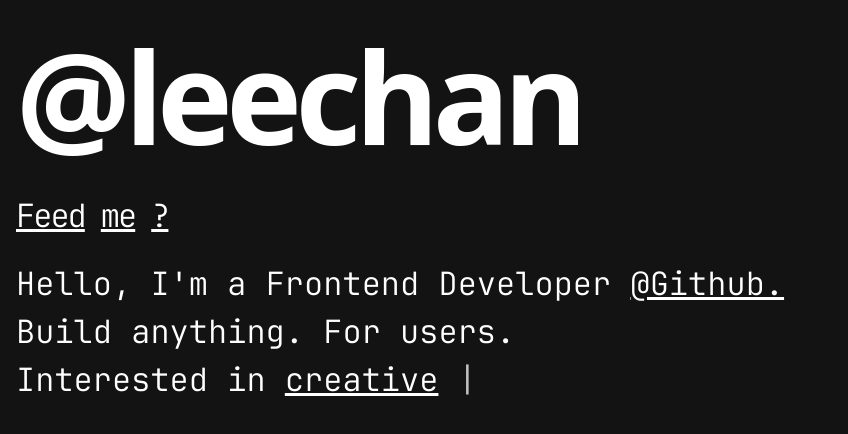
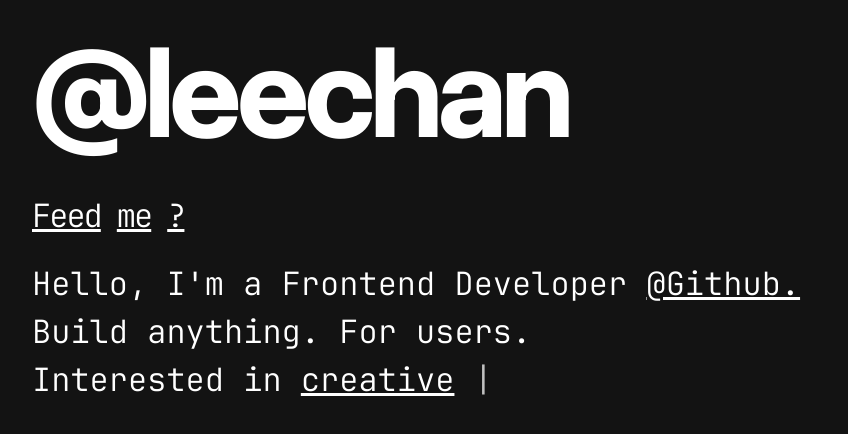
Before and after one commit to dlcks0601/chan-blog, a Next.js app: page / in a window 1280 px wide. Shown: the top 434 px of the page, without its empty margins (0-848 px from the left). Built offline with nearby package versions, Linux system fonts and the light colour scheme.

Commit message:
feat: 폰트 Overused Grotesk 추가 및 글로벌 테마 정리

```diff
--- a/app/layout.tsx
+++ b/app/layout.tsx
@@ -9,7 +9,7 @@ export { metadata };
 export default function RootLayout({ children }: { children: ReactNode }) {
   return (
     <html lang='ko'>
-      <body className={cn('bg-[#131313]', 'text-white')}>
+      <body className={cn('bg-[#131313] text-white', 'font-sans antialiased')}>
         <Layout>{children}</Layout>
       </body>
     </html>
--- a/src/app/styles/globals.css
+++ b/src/app/styles/globals.css
@@ -1,4 +1,17 @@
 @import 'tailwindcss';
+
+/* Overused Grotesk (variable) — 영문 전용, 한글은 시스템 sans 폴백 */
+@font-face {
+  font-family: 'Overused Grotesk';
+  src: url('/fonts/OverusedGrotesk-VF.woff2') format('woff2-variations');
+  font-weight: 300 900;
+  unicode-range: U+20-7E, U+A0-FF, U+100-17F, U+180-24F;
+}
+
+@theme {
+  --font-sans: 'Overused Grotesk', ui-sans-serif, system-ui, sans-serif;
+  --font-mono: 'JetBrains Mono', ui-monospace, monospace;
+}
 
 /* JetBrains Mono Font Definitions */
 @font-face {
@@ -107,10 +120,7 @@
 
 /* Base Styles */
 body {
-  font-family:
-    system-ui,
-    -apple-system,
-    sans-serif;
+  font-family: var(--font-sans);
 }
 
 /* Custom JetBrains Mono Classes */
--- a/src/shared/ui/Layout.tsx
+++ b/src/shared/ui/Layout.tsx
@@ -8,7 +8,14 @@ interface LayoutProps {
 
 export const Layout: React.FC<LayoutProps> = ({ children, className = '' }) => {
   return (
-    <div className={cn('h-screen w-full', 'flex flex-col', 'px-4', className)}>
+    <div
+      className={cn(
+        'h-screen w-full',
+        'flex flex-col',
+        'px-4 lg:px-8',
+        className
+      )}
+    >
       <div className={cn('flex flex-col', 'w-full', 'h-0 grow')}>
         {children}
       </div>
```
Also changed, not shown: public/fonts/OverusedGrotesk-VF.woff2 (added).
